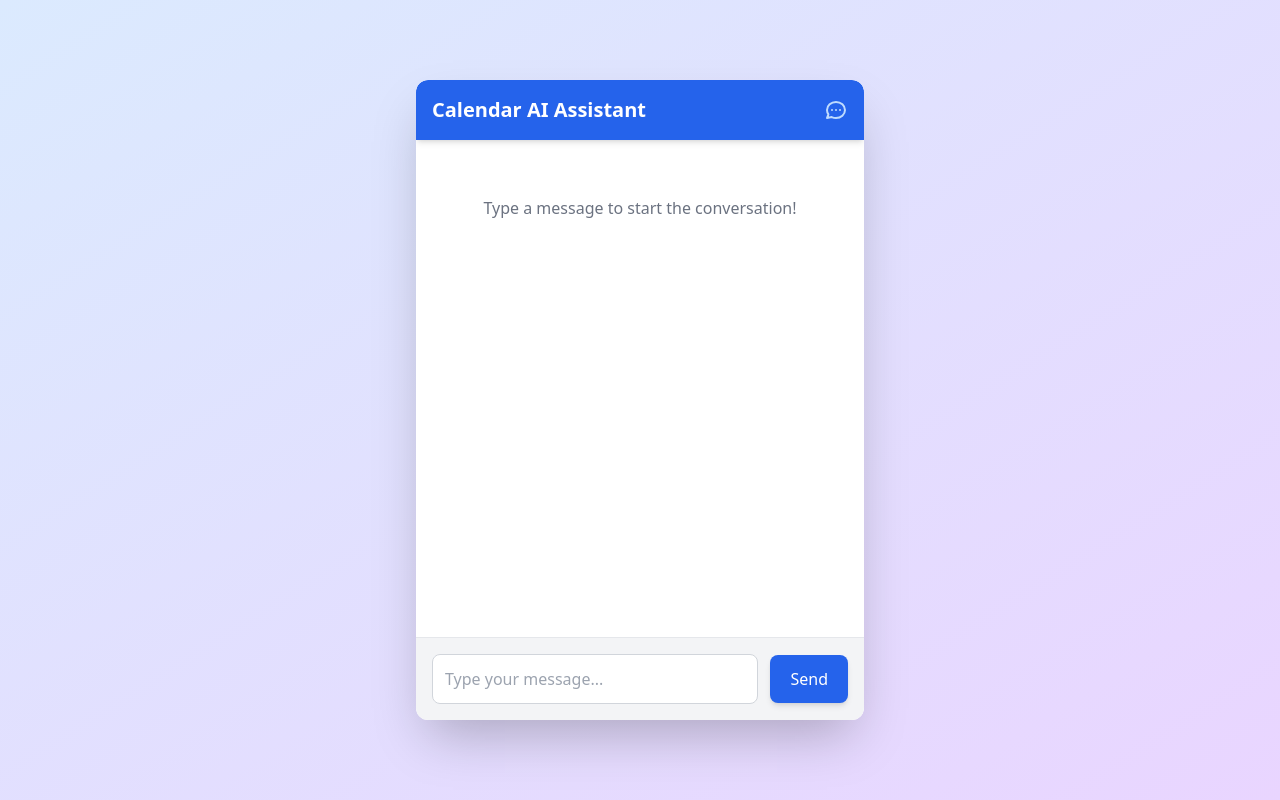
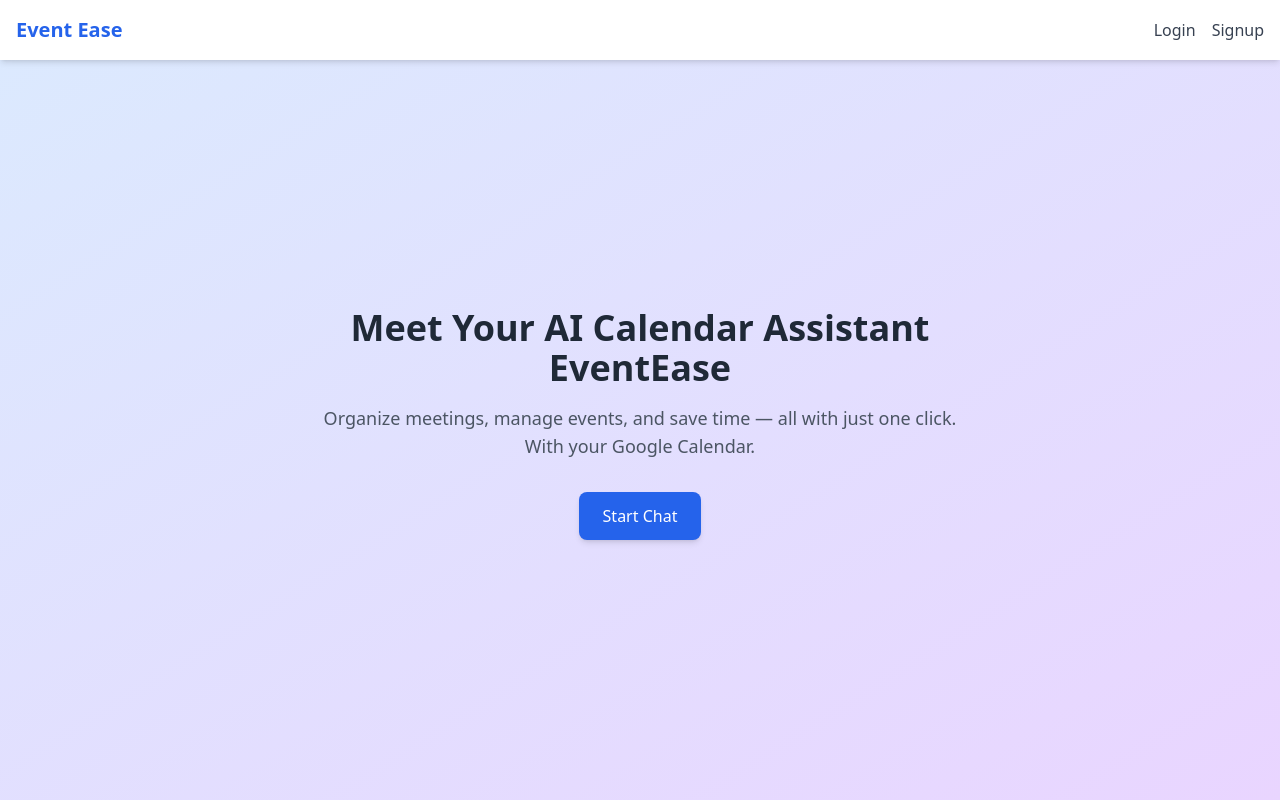
Before and after one commit to apts18o9/ai-agent, a React (Vite) app in the folder command-ai-agent/: page / in a window 1280 px wide. Built offline with nearby package versions, Linux system fonts and the light colour scheme.

Commit message:
updated ui

```diff
--- a/command-ai-agent/src/App.js
+++ b/command-ai-agent/src/App.js
@@ -89,11 +89,12 @@ function App() {
   }
 
   return (
+
     <div className="min-h-screen bg-gradient-to-br from-blue-100 to-purple-200 flex items-center justify-center p-4 font-sans">
       <div className="bg-white rounded-xl shadow-2xl w-full max-w-md flex flex-col h-[80vh] overflow-hidden">
-
         <div className="bg-blue-600 text-white p-4 rounded-t-xl shadow-md flex items-center justify-between">
           <h1 className="text-xl font-semibold">Calendar AI Assistant</h1>
+
           <svg
             xmlns="http://www.w3.org/2000/svg"
             className="h-6 w-6 text-blue-200"
--- a/command-ai-agent/src/App.jsx
+++ b/command-ai-agent/src/App.jsx
@@ -1,54 +1,53 @@
 import React, { useState, useEffect, useRef } from 'react';
 import './index.css';
 
-// Main App component for the chatbot UI
+function Navbar() {
+  return (
+    <nav className="w-full bg-white shadow-md p-4 flex items-center justify-between fixed top-0 left-0 z-10">
+      <div className="text-xl font-semibold text-blue-600">Event Ease</div>
+      <div className="space-x-4">
+        <a href="/" className="text-gray-700 hover:text-blue-500 font-medium">Login</a>
+        <a href="" rel="noreferrer" className="text-gray-700 hover:text-blue-500 font-medium">Signup</a>
+      </div>
+    </nav>
+  );
+}
+
+//main app
 function App() {
-
-  // State to store the chat messages
   const [messages, setMessages] = useState([]);
-  // State to store the current message being typed by the user
   const [input, setInput] = useState('');
-
-  // Ref for the messages container to enable auto-scrolling
+  const [showChatbot, setShowChatbot] = useState(false);
   const messagesEndRef = useRef(null);
 
-  //backend port
   const BACKEND_BASE_URL = 'http://localhost:5000';
-  //webhook url(ngrok)
-  const WEBHOOK_URL = 'https://fee4ab5df887.ngrok-free.app/chat';
+  const WEBHOOK_URL = '';
 
   useEffect(() => {
+    if (showChatbot) {
       messagesEndRef.current?.scrollIntoView({ behavior: 'smooth' });
-  }, [messages])
+    }
+  }, [messages, showChatbot]);
 
-  //fun to handle send message
   const handleSendMessage = async () => {
     if (input.trim()) {
       const userMessage = input.trim();
-
-      //adding user's message to chat
       setMessages((prevMessages) => [...prevMessages, { text: userMessage, sender: 'user' }]);
-      setInput('') //clear the input
+      setInput('');
 
       try {
-        //sending user's input to dialog flow via backend
         const response = await fetch(WEBHOOK_URL, {
           method: 'POST',
-          headers: {
-            'Content-Type': 'application/json',
-          },
-          body: JSON.stringify({ message: userMessage })
+          headers: { 'Content-Type': 'application/json' },
+          body: JSON.stringify({ message: userMessage }),
         });
 
-        if (!response.ok) {
-          throw new Error(`HTTP error! status: ${response.status}`);
-        }
+        if (!response.ok) throw new Error(`HTTP error: ${response.status}`);
 
         const data = await response.json();
         const botReply = data.reply || "I couldn't get a response from assistant.";
         setMessages((prevMessages) => [...prevMessages, { text: botReply, sender: 'bot' }]);
 
-        //checking if bot reply contains a oauth link
         if (botReply.includes('Please visit this link to authorize me:')) {
           const authLink = `${BACKEND_BASE_URL}/auth/google`;
           setMessages((prevMessages) => [
@@ -56,62 +55,76 @@ function App() {
             {
               text: (
                 <>
-                  It looks your Google Calendar isn't linked yet, Please {' '}
-                  <a href={authLink} target='_blank' rel="noopener noreferrer" className="text-blue-500 underline">
-                    Click here to authorize me.
-
+                  It looks like your Google Calendar isn't linked.{' '}
+                  <a href={authLink} target="_blank" rel="noopener noreferrer" className="text-blue-500 underline">
+                    Click here to authorize.
                   </a>
                 </>
               ),
               sender: 'bot',
             },
-          ])
+          ]);
         }
-
-
       } catch (error) {
-        console.error('Error sending message to backend', error);
+        console.error('Error sending message:', error);
         setMessages((prevMessages) => [...prevMessages, { text: 'Something went wrong', sender: 'bot' }]);
       }
+    }
   };
-  }
-  //input change function
-  const handleInputChange = (e) => {
-    setInput(e.target.value);
-  }
 
-  //enter to send
-  const handleKeyPress = (e) => {
-    if (e.key === 'Enter') {
-      handleSendMessage();
-    }
+  const handleInputChange = (e) => setInput(e.target.value);
+  const handleKeyPress = (e) => e.key === 'Enter' && handleSendMessage();
 
-  }
   return (
+    <>
+      <Navbar />
 
-    <div className="min-h-screen bg-gradient-to-br from-blue-100 to-purple-200 flex items-center justify-center p-4 font-sans">
-      <div className="bg-white rounded-xl shadow-2xl w-full max-w-md flex flex-col h-[80vh] overflow-hidden">
-        {/* Chat Header */}
+      {/* Landing or Chatbot */}
+      <div className="pt-20 min-h-screen flex flex-col items-center justify-center bg-gradient-to-br from-blue-100 to-purple-200 p-8 font-sans">
+
+        {/* Landing Page */}
+        {!showChatbot && (
+          <div className="text-center max-w-2xl">
+            <h1 className="text-4xl font-bold text-gray-800 mb-4">Meet Your AI Calendar Assistant EventEase</h1>
+            <p className="text-lg text-gray-600 mb-8">
+              Organize meetings, manage events, and save time — all with just one click.
+              <br></br>
+              With your Google Calendar.
+            </p>
+            <button
+              className="px-6 py-3 bg-blue-600 text-white rounded-lg shadow-md hover:bg-blue-700 transform hover:scale-105 transition-all duration-200"
+              onClick={() => setShowChatbot(true)}
+            >
+              Start Chat
+            </button>
+          </div>
+        )}
+
+        {/* Chatbot UI */}
+        {showChatbot && (
+          <div className="mt-10 bg-white rounded-xl shadow-2xl w-full max-w-md flex flex-col h-[80vh] overflow-hidden">
+
+            {/* Header with Back Button */}
             <div className="bg-blue-600 text-white p-4 rounded-t-xl shadow-md flex items-center justify-between">
               <h1 className="text-xl font-semibold">Calendar AI Assistant</h1>
 
-          <svg
-            xmlns="http://www.w3.org/2000/svg"
-            className="h-6 w-6 text-blue-200"
-            fill="none"
-            viewBox="0 0 24 24"
-            stroke="currentColor"
+              <div className="flex items-center space-x-3">
+                <button
+                  onClick={() => {
+                    setShowChatbot(false);
+                    setMessages([]); // Optional: clear chat history on exit
+                  }}
+                  className="bg-white text-blue-600 px-3 py-1 rounded-md text-sm font-medium shadow hover:bg-gray-100 transition"
                 >
-            <path
-              strokeLinecap="round"
-              strokeLinejoin="round"
-              strokeWidth={2}
-              d="M8 12h.01M12 12h.01M16 12h.01M21 12c0 4.418-4.03 8-9 8a9.863 9.863 0 01-4.255-.949L3 20l1.395-3.72C3.512 15.042 3 13.574 3 12c0-4.418 4.03-8 9-8s9 3.582 9 8z"
-            />
+                  ← Back
+                </button>
+                <svg xmlns="http://www.w3.org/2000/svg" className="h-6 w-6 text-blue-200" fill="none" viewBox="0 0 24 24" stroke="currentColor">
+                  <path strokeLinecap="round" strokeLinejoin="round" strokeWidth={2} d="M8 12h.01M12 12h.01M16 12h.01M21 12c0 4.418-4.03 8-9 8a9.863 9.863 0 01-4.255-.949L3 20l1.395-3.72C3.512 15.042 3 13.574 3 12c0-4.418 4.03-8 9-8s9 3.582 9 8z" />
                 </svg>
               </div>
+            </div>
 
-
+            {/* Messages */}
             <div className="flex-1 p-4 overflow-y-auto space-y-4">
               {messages.length === 0 && (
                 <div className="text-center text-gray-500 mt-10">
@@ -119,26 +132,20 @@ function App() {
                 </div>
               )}
               {messages.map((message, index) => (
-            <div
-              key={index}
-              className={`flex ${message.sender === 'user' ? 'justify-end' : 'justify-start'
-                }`}
-            >
-              <div
-                className={`max-w-[70%] p-3 rounded-lg shadow-sm ${message.sender === 'user'
+                <div key={index} className={`flex ${message.sender === 'user' ? 'justify-end' : 'justify-start'}`}>
+                  <div className={`max-w-[70%] p-3 rounded-lg shadow-sm ${
+                    message.sender === 'user'
                       ? 'bg-blue-500 text-white rounded-br-none'
                       : 'bg-gray-200 text-gray-800 rounded-bl-none'
-                  }`}
-              >
+                  }`}>
                     {message.text}
                   </div>
                 </div>
               ))}
-
               <div ref={messagesEndRef} />
             </div>
 
-
+            {/* Input Section */}
             <div className="p-4 bg-gray-100 border-t border-gray-200 flex items-center rounded-b-xl">
               <input
                 type="text"
@@ -149,14 +156,16 @@ function App() {
                 onKeyUp={handleKeyPress}
               />
               <button
-            className="ml-3 px-5 py-3 bg-blue-600 text-white rounded-lg shadow-md hover:bg-blue-700 focus:outline-none focus:ring-2 focus:ring-blue-500 focus:ring-opacity-75 transition-all duration-200 transform hover:scale-105"
+                className="ml-3 px-5 py-3 bg-blue-600 text-white rounded-lg shadow-md hover:bg-blue-700 transform hover:scale-105"
                 onClick={handleSendMessage}
               >
                 Send
               </button>
             </div>
           </div>
+        )}
       </div>
+    </>
   );
 }
 
```
Lines whose indentation alone changed are shown as unchanged.
